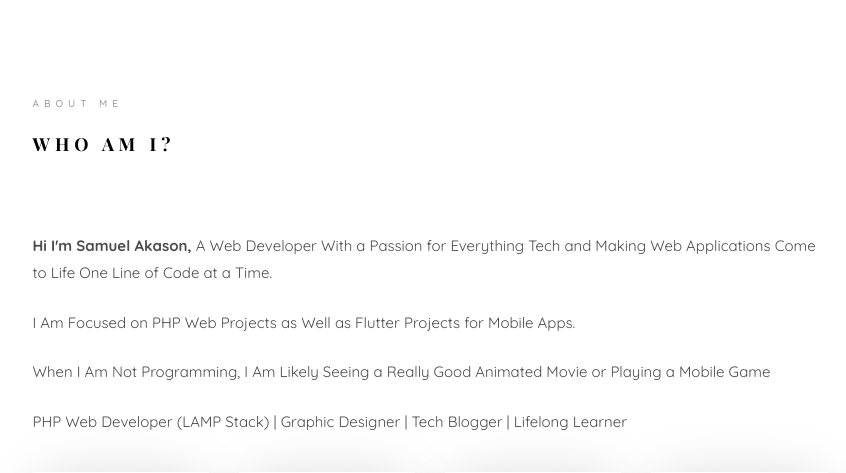
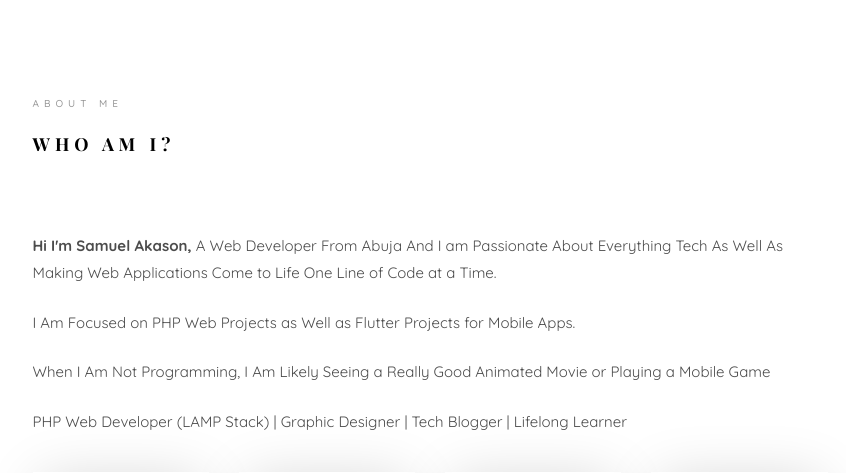
Before and after one commit to samuelakason/folio, a PHP site: page / in a window 1280 px wide. Shown: the part 915-1388 px from the top of the page, without its empty margins (360-1206 px from the left). Run offline with PHP 8.4, Linux system fonts and the light colour scheme; some libraries are stand-ins or nearby versions; some web fonts are replaced.

Commit message:
Update index.php

```diff
--- a/index.php
+++ b/index.php
@@ -125,7 +125,7 @@
 									<div class="about-desc">
 										<span class="heading-meta">About Me</span>
 										<h2 class="colorlib-heading">Who Am I?</h2>
-										<p><strong>Hi I'm Samuel Akason, </strong>A Web Developer With a Passion for Everything Tech and Making Web Applications Come to Life One Line of Code at a Time.</p>
+										<p><strong>Hi I'm Samuel Akason, </strong>A Web Developer From Abuja And I am Passionate About Everything Tech As Well As Making Web Applications Come to Life One Line of Code at a Time.</p>
 										<p>I Am Focused on PHP Web Projects as Well as Flutter Projects for Mobile Apps.</p>
 										<p>When I Am Not Programming, I Am Likely Seeing a Really Good Animated Movie or Playing a Mobile Game</p>
 										<p>PHP Web Developer (LAMP Stack) | Graphic Designer | Tech Blogger | Lifelong Learner </p>
```
